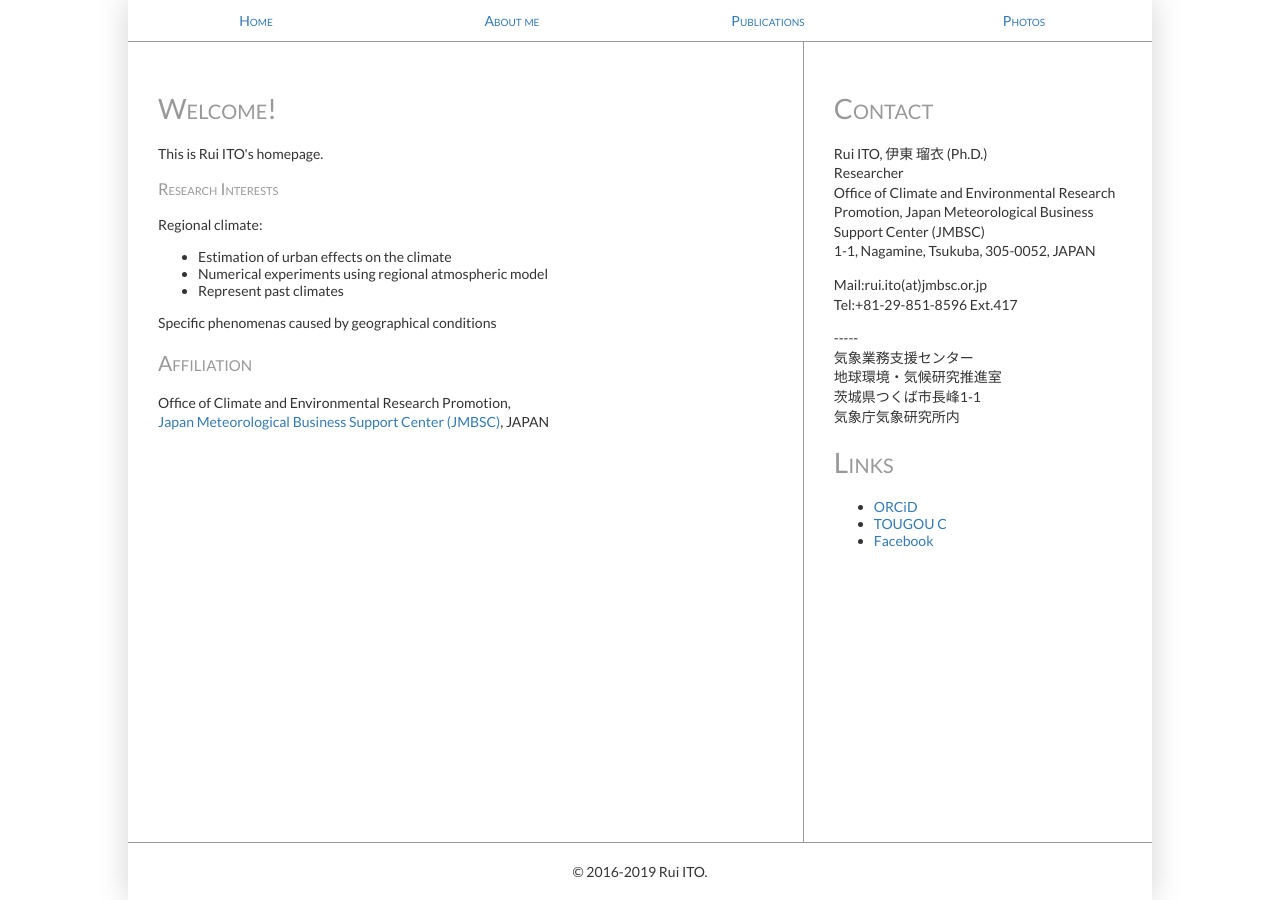
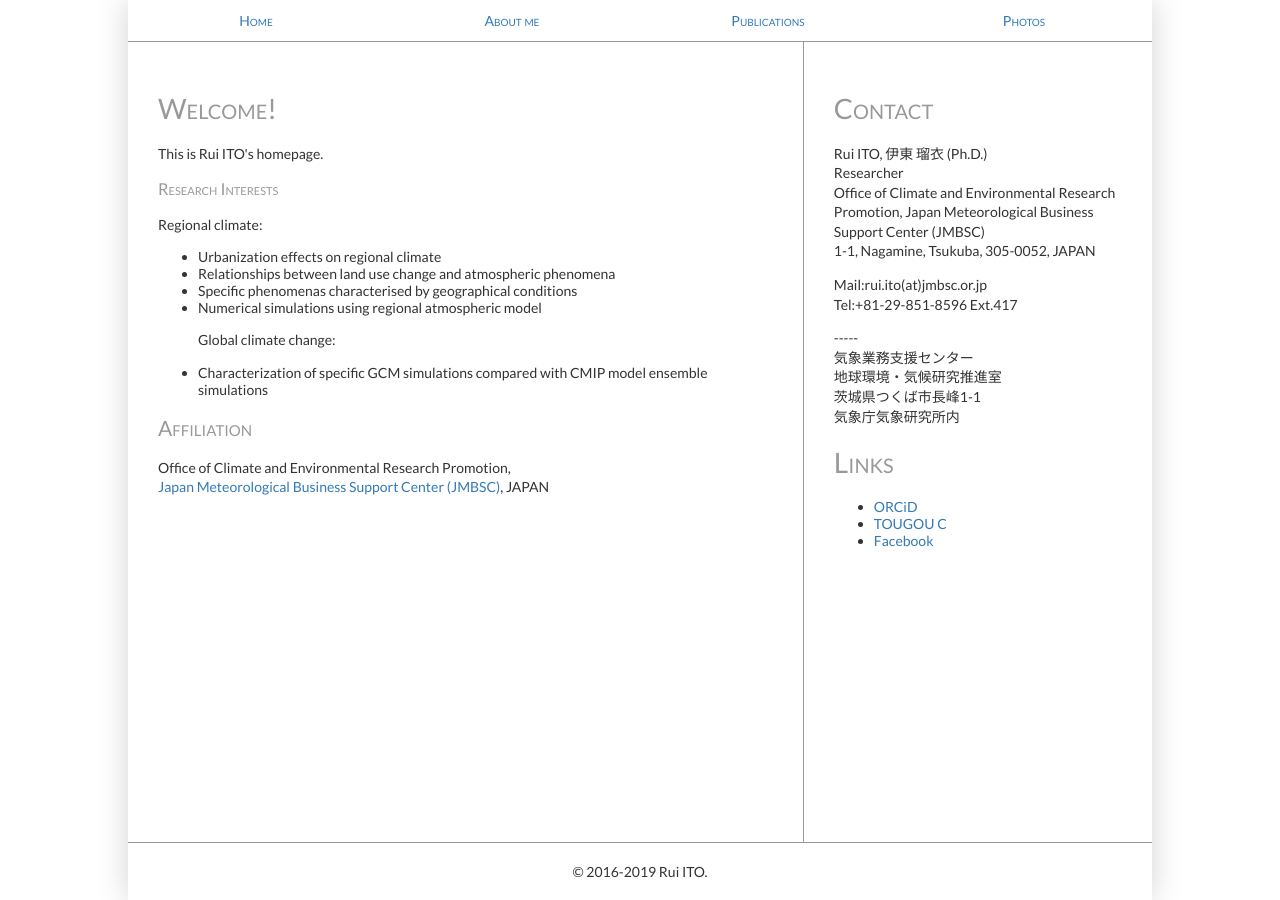
Before and after one commit to rui-climbiz/rui-climbiz.github.io, a Jekyll site: the page built from index.html, in a window 1280 px wide. Built offline with Jekyll 4.4.1, drawn with Linux system fonts in a browser that asks for light colours.

Commit message:
Update index.html

```diff
--- a/index.html
+++ b/index.html
@@ -6,13 +6,18 @@
 <h1>Welcome!</h1>
 <p>This is Rui ITO's homepage.</p>
 <h3>Research Interests</h3>
-<p>Regional climate: </p>
+<p>Regional climate:</p>
 <ul>
-<li>Estimation of urban effects on the climate</li>
-<li>Numerical experiments using regional atmospheric model </li>
-<li>Represent past climates </li>
+<li>Urbanization effects on regional climate</li>
+<li>Relationships between land use change and atmospheric phenomena</li>
+<li>Specific phenomenas characterised by geographical conditions</li>
+<li>Numerical simulations using regional atmospheric model </li>
+
+<p>Global climate change:</p>
+<li>Characterization of specific GCM simulations compared with CMIP model ensemble simulations</li>
+
 </ul>
-<p>Specific phenomenas caused by geographical conditions </p>
+
 <h2>Affiliation</h2>
 <p>Office of Climate and Environmental Research Promotion,<br />
 <a href="http://www.jmbsc.or.jp/en/index-e.html">Japan Meteorological Business Support Center (JMBSC)</a>, JAPAN</p>
```
